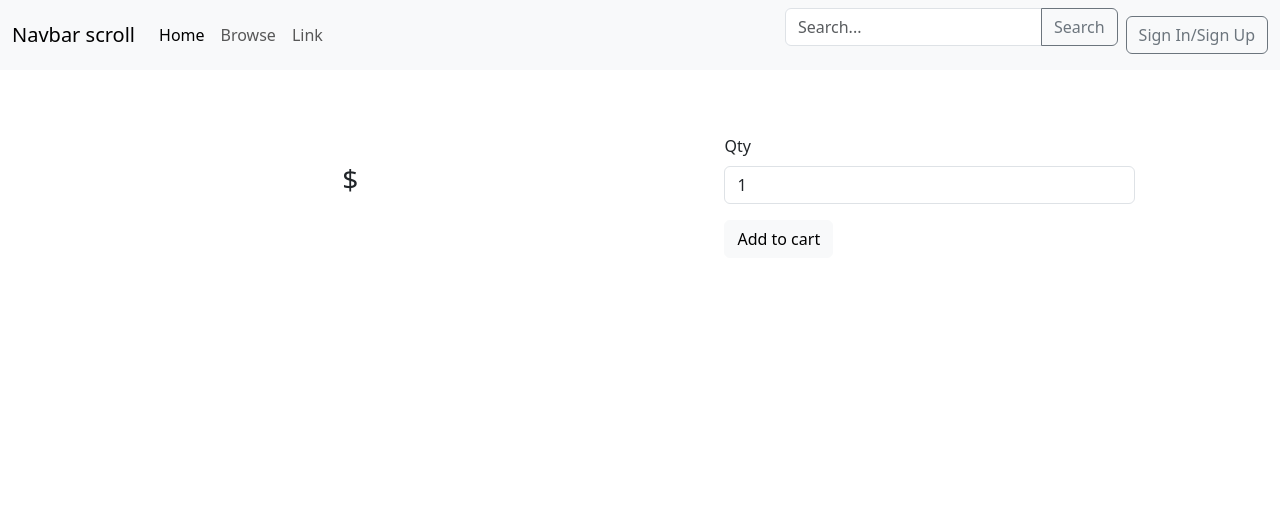
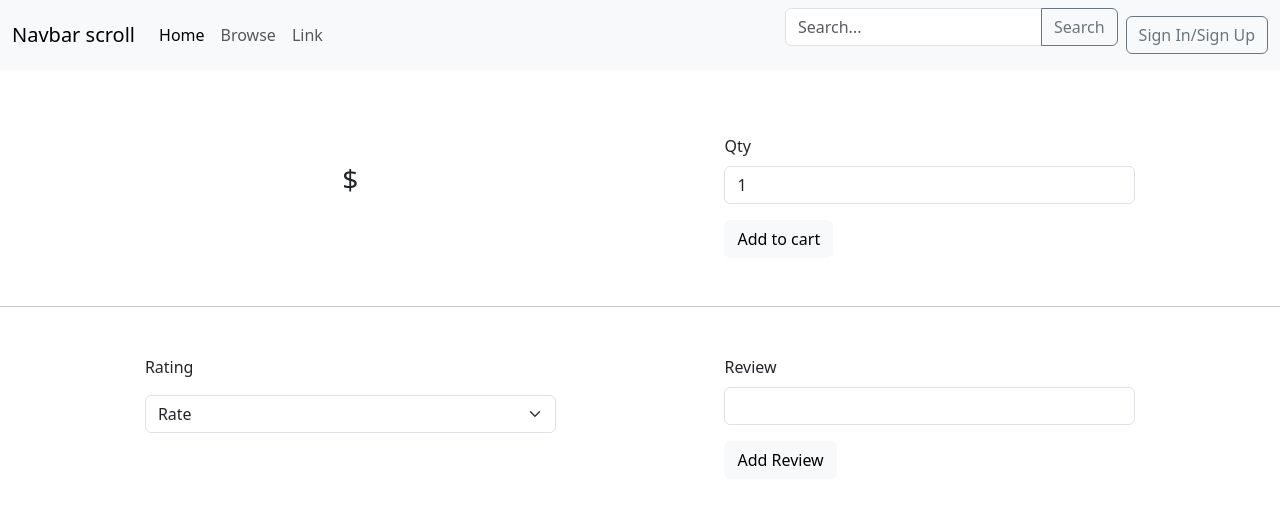
Before and after one commit to Tracey26/CatCentral, a Flask app: template templates/product.html.jinja in a window 1280 px wide. Shown: the top 505 px of the page. Run offline with Flask 3, Linux system fonts and the light colour scheme; the template is opened without the code that fills it, so the values that code supplies are empty.

Commit message:
started implementing reviews

```diff
--- a/templates/product.html.jinja
+++ b/templates/product.html.jinja
@@ -21,7 +21,7 @@
                 <p>{{product["description"]}}</p>
 
                 <form method="post" action="/product/{{product['id']}}/cart">
-                    <div class="mb-3">
+                    <div class="mb-3 ">
                         <label for="input1" class="form-label">Qty</label>
                         <input type="number" name="qty" class="form-control" id="qty" value="1">
                     </div>
@@ -29,6 +29,23 @@
                     </form>
                 </div>
         </div>
+        <hr class="mt-5 mb-5">
+            <div class="row justify-content-evenly">
+                <div class="col-4">
+                    <p>Rating</p>
+                    <select class="form-select" aria-label="Default select example">
+                        <option selected>Rate</option>
+                        <option value="1">One</option>
+                        <option value="2">Two</option>
+                        <option value="3">Three</option>
+                    </select>
+                </div>
+                <div class="col-4">
+                    <label for="reviewinput" class="form-label">Review</label>
+                    <input type="text" name="review" class="form-control" id="review">
+                    <button type="submit" class="btn btn-light mt-3">Add Review</button>
+                </div>
+            </div>
 
 
     <script src="https://cdn.jsdelivr.net/npm/bootstrap@5.3.3/dist/js/bootstrap.bundle.min.js"
```
Also changed, not shown: main.py (line endings or trailing spaces).
